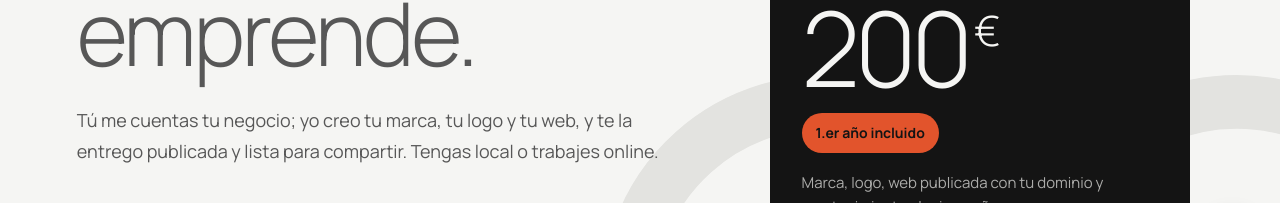
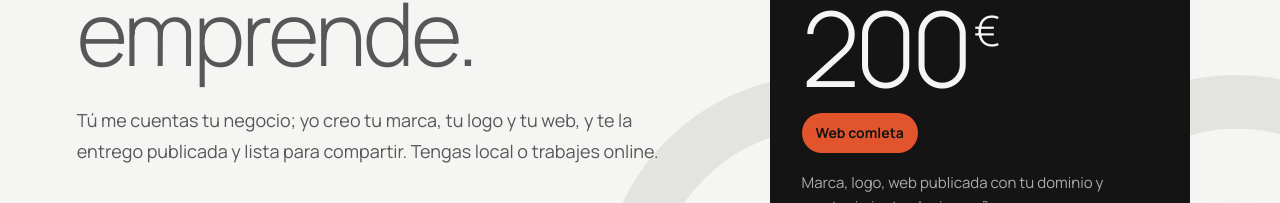
Before and after one commit to estebancalvobayarri/ecwebdesign, a plain HTML site: page index.html in a window 1280 px wide. Shown: the part 515-718 px from the top of the page. Drawn offline with Linux system fonts and the light colour scheme.

Commit message:
Update price badge text in index.html

```diff
--- a/index.html
+++ b/index.html
@@ -81,7 +81,7 @@
           <span class="label">Todo incluido</span>
           <span class="price__from">desde</span>
           <div class="price__amount">200<small>€</small></div>
-          <span class="price__badge">1.er año incluido</span>
+          <span class="price__badge">Web comleta</span>
           <p>Marca, logo, web publicada con tu dominio y mantenimiento el primer año.</p>
         </aside>
       </div>
```
